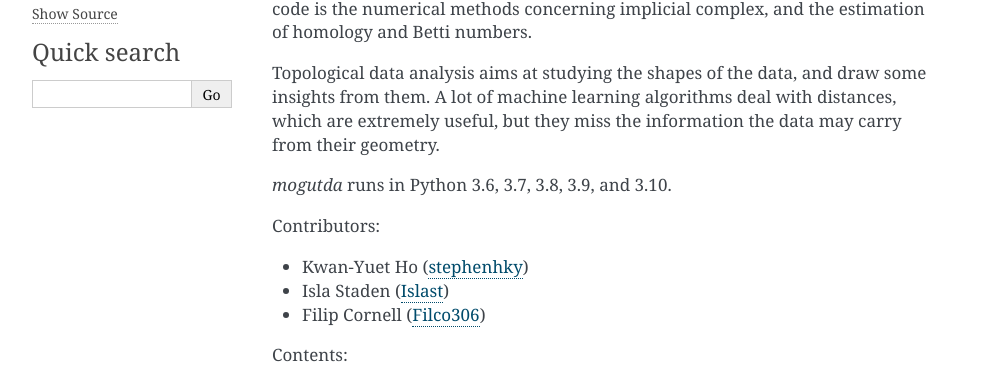
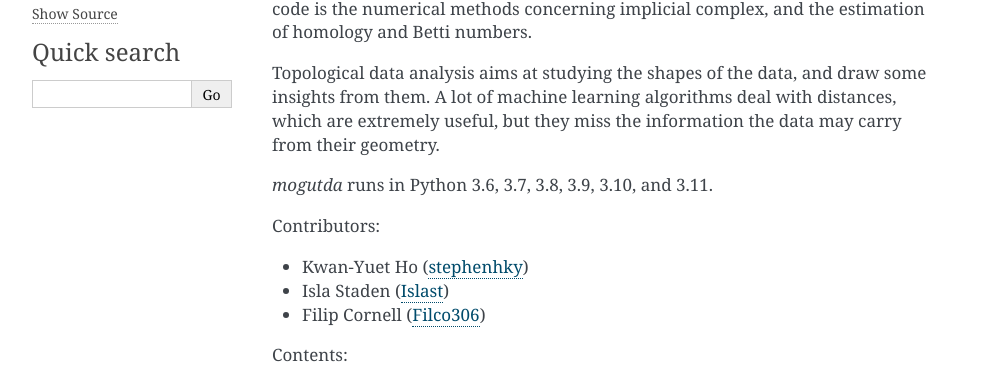
Before and after one commit to stephenhky/MoguTDA, a Sphinx documentation site: the page built from docs/index.rst, in a window 1280 px wide. Shown: the part 210-578 px from the top of the page, without its empty margins (148-1141 px from the left). Built offline with Sphinx 7.4.7, drawn with Linux system fonts in a browser that asks for light colours; pages that are not in the unit, such as notebooks, are missing from menus.

Commit message:
updated Python information

```diff
--- a/docs/index.rst
+++ b/docs/index.rst
@@ -16,7 +16,7 @@ draw some insights from them. A lot of machine learning algorithms deal
 with distances, which are extremely useful, but they miss the
 information the data may carry from their geometry.
 
-`mogutda` runs in Python 3.6, 3.7, 3.8, 3.9, and 3.10.
+`mogutda` runs in Python 3.6, 3.7, 3.8, 3.9, 3.10, and 3.11.
 
 Contributors:
 
```
Also changed, not shown: README.md (+1 -1 lines).
